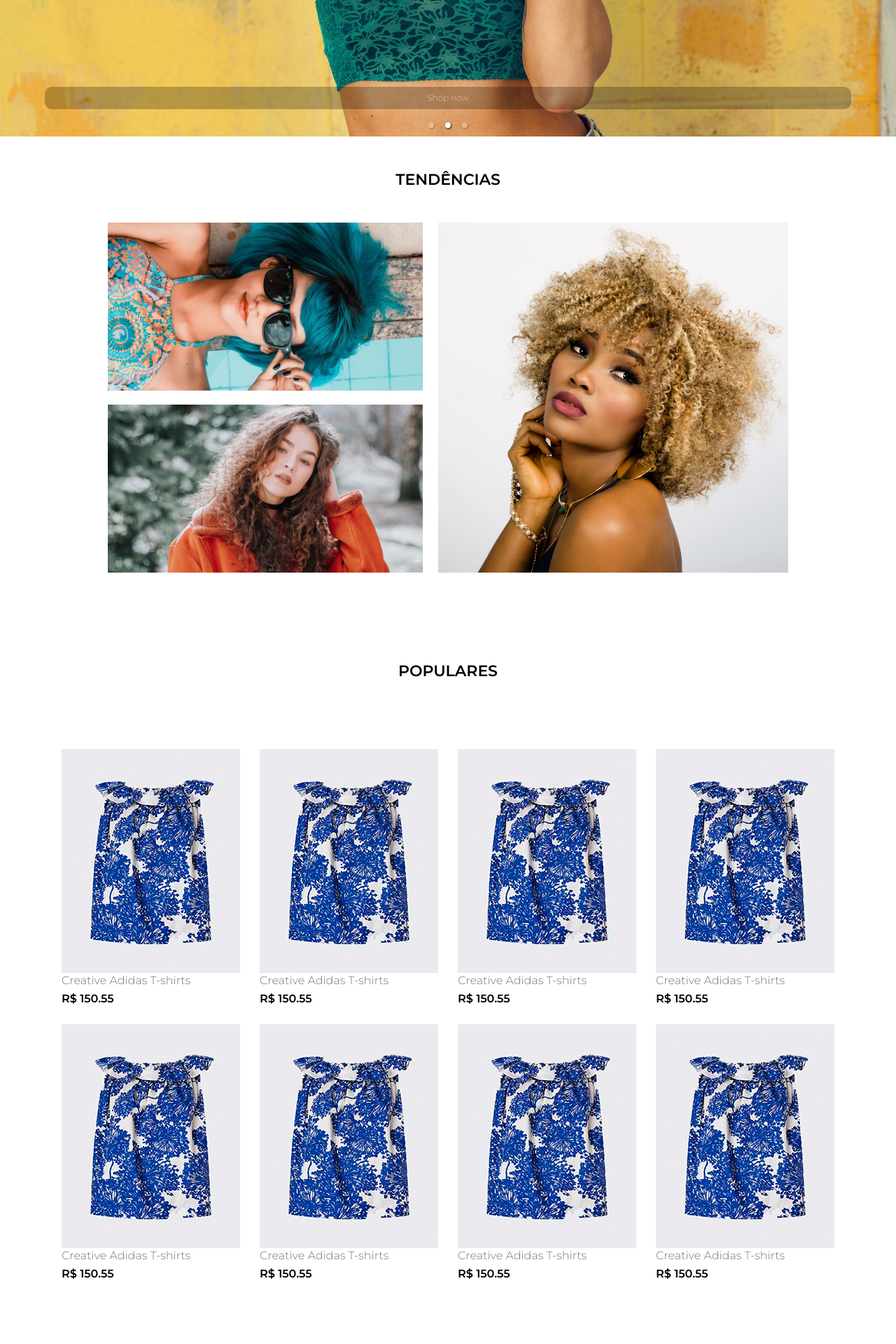
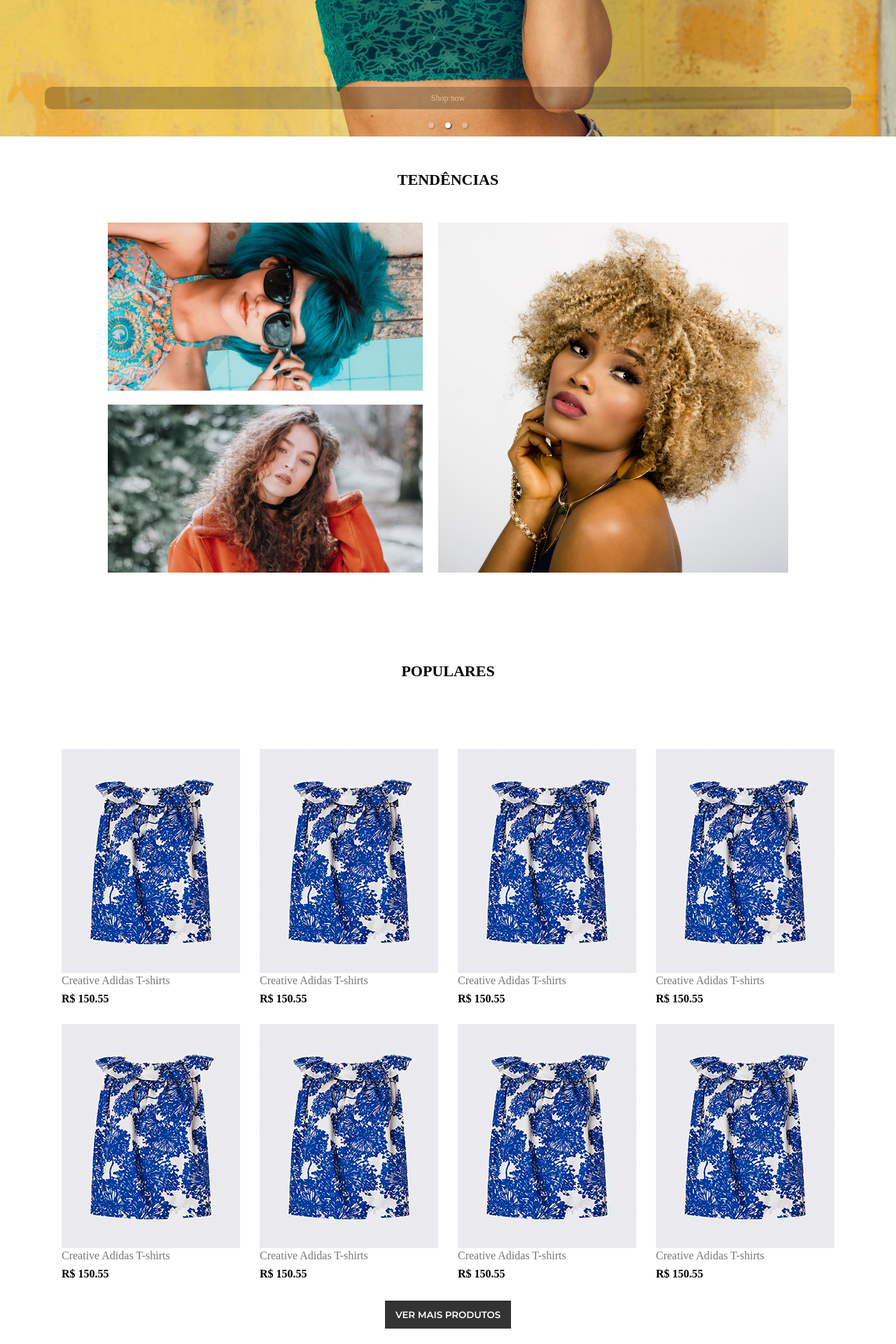
Before and after one commit to AnaMickaelly/ecommerce-frontend, a React (Vite) app: page / in a window 1280 px wide. Shown: the part 840-2760 px from the top of the page at 70% size. Before the commit the page ends 2698 px from the top, so only its background shows below. Built offline with nearby package versions, Linux system fonts and the light colour scheme.

Commit message:
feat: put button on home

```diff
--- a/src/pages/Home/index.tsx
+++ b/src/pages/Home/index.tsx
@@ -10,8 +10,11 @@ import trends01 from "../../assets/images/home/tendencies01.jpg";
 import trends02 from "../../assets/images/home/tendencies03.jpg";
 import trends03 from "../../assets/images/home/tendencies02.jpg";
 import { Cards } from "../../components/Cards";
+import { Button } from "../../components/Button";
+import { useNavigate } from "react-router-dom";
 
 export const Home = () => {
+  const navigate = useNavigate();
   return (
     <div>
       <Header />
@@ -19,15 +22,21 @@ export const Home = () => {
         <Carousel autoPlay infiniteLoop showThumbs={false} showStatus={false}>
           <div>
             <img src={image01} />
-            <p className="legend">Shop now</p>
+            <p onClick={() => navigate("/category")} className="legend">
+              Shop now
+            </p>
           </div>
           <div>
             <img src={image02} />
-            <p className="legend">Shop now</p>
+            <p onClick={() => navigate("/category")} className="legend">
+              Shop now
+            </p>
           </div>
           <div>
             <img src={image03} />
-            <p className="legend">Shop now</p>
+            <p onClick={() => navigate("/category")} className="legend">
+              Shop now
+            </p>
           </div>
         </Carousel>
       </div>
@@ -54,6 +63,11 @@ export const Home = () => {
           <Cards />
         </div>
       </div>
+      <div className="button-wrapper">
+        <Button width={180} uppercase onClick={() => navigate("/category")}>
+          Ver mais produtos
+        </Button>
+      </div>
     </div>
   );
 };
--- a/src/pages/Home/styles.scss
+++ b/src/pages/Home/styles.scss
@@ -88,3 +88,10 @@
     }
   }
 }
+
+.button-wrapper {
+  display: flex;
+  justify-content: center;
+  align-items: center;
+  margin-bottom: 30px;
+}
--- a/src/styles.scss
+++ b/src/styles.scss
@@ -85,7 +85,6 @@ video {
   font-size: 100%;
   font: inherit;
   vertical-align: baseline;
-  font-family: "Montserrat", sans-serif;
 }
 /* HTML5 display-role reset for older browsers */
 article,
@@ -123,3 +122,7 @@ table {
   border-collapse: collapse;
   border-spacing: 0;
 }
+* {
+  font-family: "Montserrat", sans-serif;
+  box-sizing: border-box;
+}
```
